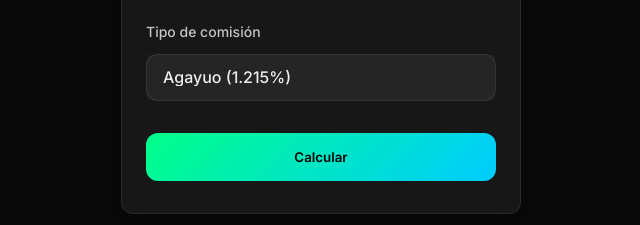
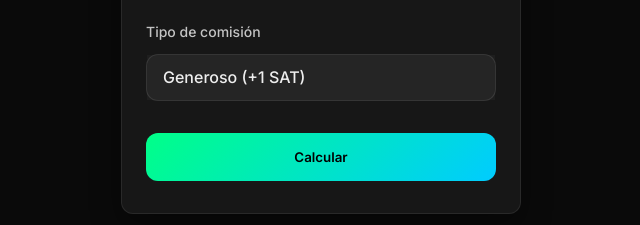
Before and after one commit to UnevennesX/calculadora, a plain HTML site: page index.html in a window 1280 px wide. Shown: the part 450-675 px from the top of the page, 319-959 px from the left. Drawn offline with Linux system fonts and the light colour scheme.

Commit message:
Update index.html

```diff
--- a/index.html
+++ b/index.html
@@ -251,8 +251,10 @@ select option:checked {
             <label>Tipo de comisión</label>
             <div class="input-container">
                 <select id="tipo-comision">
-                    <option value="agayuo">Agayuo (1.215%)</option>
-                    <option value="generoso" disabled>Generoso (+1 SAT)</option>
+
+                    <option value="generoso" >Generoso (+1 SAT)</option>
+                    <option value="agayuo" disabled>Agayuo (1.215%)</option>
+
                 </select>
             </div>
         </div>
```
